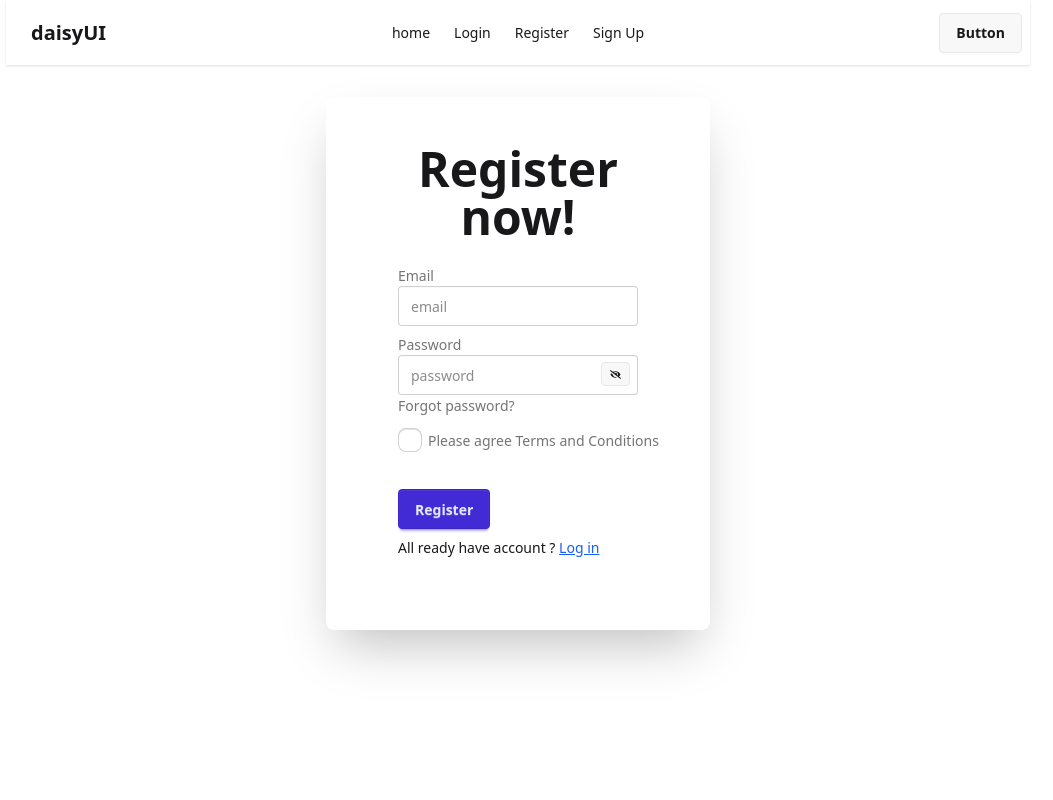
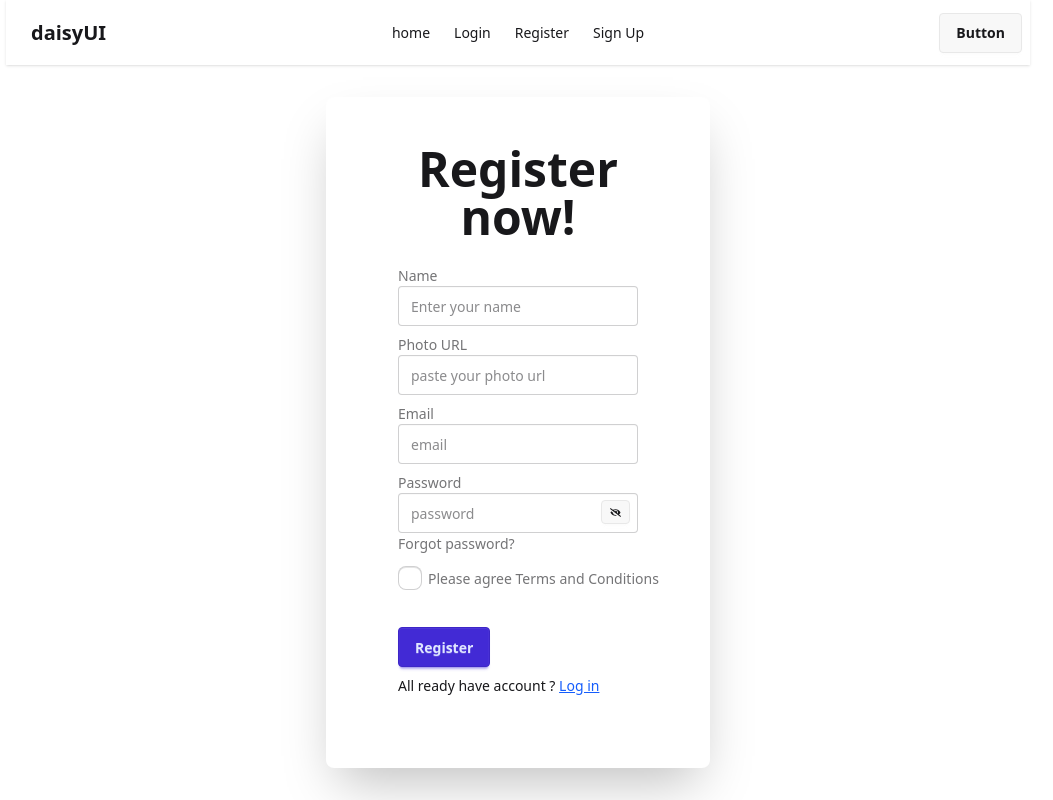
Before and after one commit to Samriddhadewan/module-50, a React (Vite) app: page /signUp in a window 1280 px wide. Shown: the whole page, without its empty margins (122-1175 px from the left). Built offline with nearby package versions, Linux system fonts and the light colour scheme.

Commit message:
video 9 done

```diff
--- a/src/Components/Login/Login.jsx
+++ b/src/Components/Login/Login.jsx
@@ -41,7 +41,7 @@ const Login = () => {
     if(!email){
       alert("please enter the email")
     }
-    else{
+    else{``
       sendPasswordResetEmail(auth, email)
       .then(()=> {
         alert("reset email pass has been sent to your inbox")
--- a/src/Components/SignUp/SignUp.jsx
+++ b/src/Components/SignUp/SignUp.jsx
@@ -1,4 +1,8 @@
-import { createUserWithEmailAndPassword, sendEmailVerification } from "firebase/auth";
+import {
+  createUserWithEmailAndPassword,
+  sendEmailVerification,
+  updateProfile,
+} from "firebase/auth";
 import auth from "../../firebase.config";
 import { useState } from "react";
 
@@ -15,16 +19,17 @@ const SignUp = () => {
     const email = e.target.email.value;
     const password = e.target.password.value;
     const terms = e.target.checkBox.checked;
-    console.log(email, password, terms);
+    const name = e.target.name.value;
+    const image = e.target.photo.value;
+    console.log(email, password, terms, name, image);
 
     setErrorMassage("");
     setSuccessMessage(false);
 
-    if(!terms){
-        setErrorMassage("Please Agree To our terms and conditions");
-        return;
+    if (!terms) {
+      setErrorMassage("Please Agree To our terms and conditions");
+      return;
     }
-
 
     const regex =
       /^(?=.*[A-Z])(?=.*[a-z])(?=.*\d)(?=.*[@$!%*?&])[A-Za-z\d@$!%*?&]{8,}$/;
@@ -38,16 +43,24 @@ const SignUp = () => {
     createUserWithEmailAndPassword(auth, email, password)
       .then((result) => {
         console.log(result.user);
+        // update profile
+        const profile = {
+          displayName: name,
+          photoURL: image,
+        };
+        updateProfile(auth.currentUser, profile)
+        .then(() => {
+          console.log("user profile updated")
+        })
+        .catch(()=> {
+          console.log("user profile updated")
+        })
 
         // verification email section
-        sendEmailVerification(auth.currentUser)
-        .then(() => {
+        sendEmailVerification(auth.currentUser).then(() => {
           console.log("email verification sent");
           setSuccessMessage(true);
-        })
-
-
-
+        });
       })
       .catch((error) => {
         console.log("Error", error);
@@ -60,6 +73,30 @@ const SignUp = () => {
     <div className="card p-12 my-8 mx-auto bg-base-100 w-full max-w-sm shrink-0 shadow-2xl">
       <h1 className="text-5xl text-center font-bold">Register now!</h1>
       <form onSubmit={handleSignUpForm} className="card-body">
+        <div className="form-control">
+          <label className="label">
+            <span className="label-text">Name</span>
+          </label>
+          <input
+            type="text"
+            name="name"
+            placeholder="Enter your name"
+            className="input input-bordered"
+            required
+          />
+        </div>
+        <div className="form-control">
+          <label className="label">
+            <span className="label-text">Photo URL</span>
+          </label>
+          <input
+            type="text"
+            name="photo"
+            placeholder="paste your photo url"
+            className="input input-bordered"
+            required
+          />
+        </div>
         <div className="form-control">
           <label className="label">
             <span className="label-text">Email</span>
@@ -96,10 +133,11 @@ const SignUp = () => {
           </label>
           <div className="form-control mt-3">
             <label className="label cursor-pointer">
-            <input type="checkbox" name="checkBox" className="checkbox" />
+              <input type="checkbox" name="checkBox" className="checkbox" />
 
-              <span className="label-text">Please agree Terms and Conditions</span>
-
+              <span className="label-text">
+                Please agree Terms and Conditions
+              </span>
             </label>
           </div>
         </div>
@@ -107,12 +145,17 @@ const SignUp = () => {
           <button className="btn btn-primary">Register</button>
         </div>
         <div>
-          All ready have account ? <Link to="/login" className="underline text-blue-600">Log in</Link>
+          All ready have account ?{" "}
+          <Link to="/login" className="underline text-blue-600">
+            Log in
+          </Link>
         </div>
       </form>
       {errorMassage && <p className="text-red-600"> {errorMassage}</p>}
       {successMessage && (
-        <p className="text-green-500">A verification message has been sent to your mail</p>
+        <p className="text-green-500">
+          A verification message has been sent to your mail
+        </p>
       )}
     </div>
   );
```
